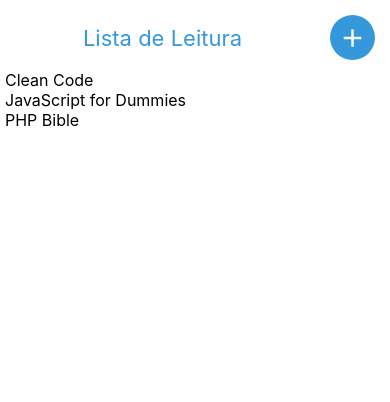
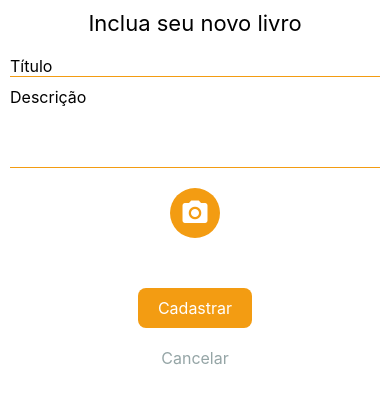
Before and after one commit to mspdl/ReadingList, a React Native app: screen / in a window 390 px wide. Shown: the top 402 px of the page. Built offline with nearby package versions, Linux system fonts and the light colour scheme.

Commit message:
Book Component Skeleton

```diff
--- a/App.js
+++ b/App.js
@@ -1,9 +1,10 @@
 import React from 'react';
+import Book from './src/pages/Book';
 import Main from './src/pages/Main';
 
 const App = () => {
   return (
-    <Main />
+    <Book />
   );
 }
 
--- /dev/null
+++ b/src/pages/Book.js
@@ -0,0 +1,81 @@
+import React from 'react';
+import { StyleSheet, Text, TextInput, TouchableOpacity, View } from 'react-native';
+import Icon from 'react-native-vector-icons/MaterialIcons';
+
+const Book = () => {
+    return (
+        <View style={styles.container}>
+            <Text style={styles.pageTitle}>Inclua seu novo livro</Text>
+            <TextInput
+                style={styles.titleInput}
+                placeholder='Título'
+            />
+            <TextInput
+                style={styles.titleInput}
+                multiline={true}
+                numberOfLines={4}
+                placeholder='Descrição'
+            />
+            <TouchableOpacity style={styles.cameraButton}>
+                <Icon name="photo-camera" size={30} color='#fff' />
+            </TouchableOpacity>
+            <TouchableOpacity style={styles.saveButton}>
+                <Text style={styles.saveButtonText}>Cadastrar</Text>
+            </TouchableOpacity>
+            <TouchableOpacity style={styles.cancelButton}>
+                <Text style={styles.cancelButtonText}>Cancelar</Text>
+            </TouchableOpacity>
+        </View>
+    );
+}
+
+const styles = StyleSheet.create({
+    container: {
+        flex: 1,
+        padding: 10,
+    },
+    pageTitle: {
+        textAlign: 'center',
+        fontSize: 22,
+        marginBottom: 20,
+    },
+    titleInput: {
+        fontSize: 16,
+        borderBottomColor: '#f39c12',
+        borderBottomWidth: 1,
+        marginBottom: 10,
+    },
+    cameraButton: {
+        backgroundColor: '#f39c12',
+        borderRadius: 50,
+        width: 50,
+        height: 50,
+        justifyContent: 'center',
+        alignItems: 'center',
+        margin: 10,
+        alignItems: 'center',
+        alignSelf: 'center',
+        marginBottom: 50,
+    },
+    saveButton: {
+        backgroundColor: '#f39c12',
+        alignSelf: 'center',
+        borderRadius: 8,
+        paddingVertical: 10,
+        paddingHorizontal: 20,
+        marginBottom: 20,
+    },
+    saveButtonText: {
+        color: '#fff',
+        fontSize: 16,
+    },
+    cancelButton: {
+        alignSelf: 'center',
+    },
+    cancelButtonText: {
+        color: '#95a5a6',
+        fontSize: 16,
+    },
+});
+
+export default Book;
```
